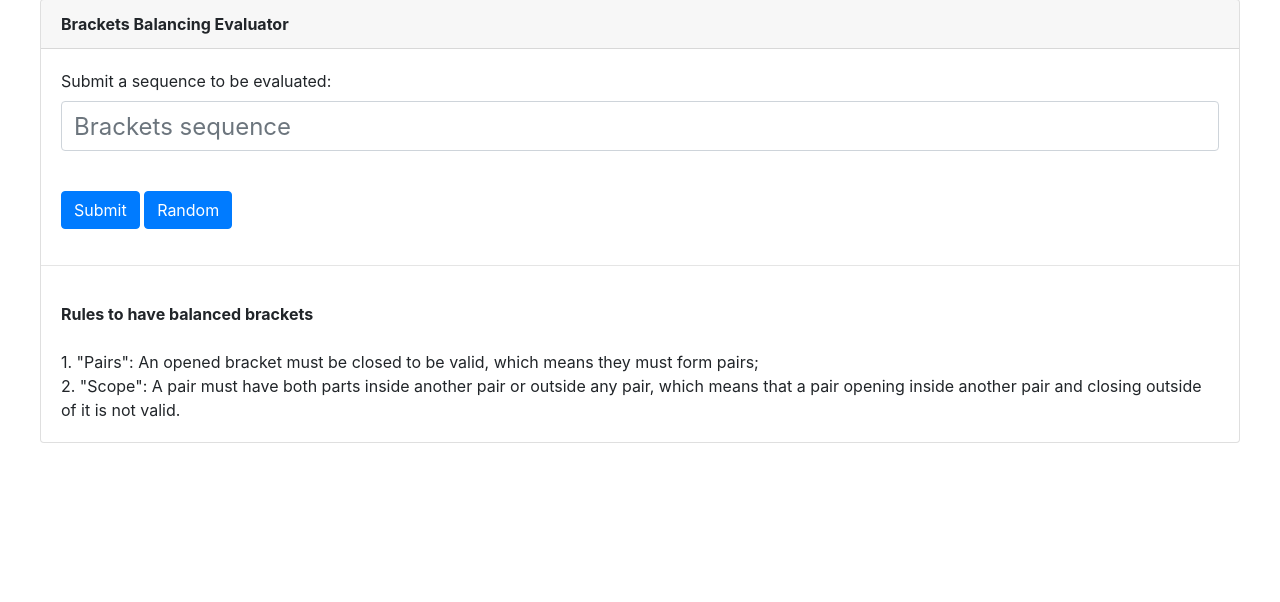
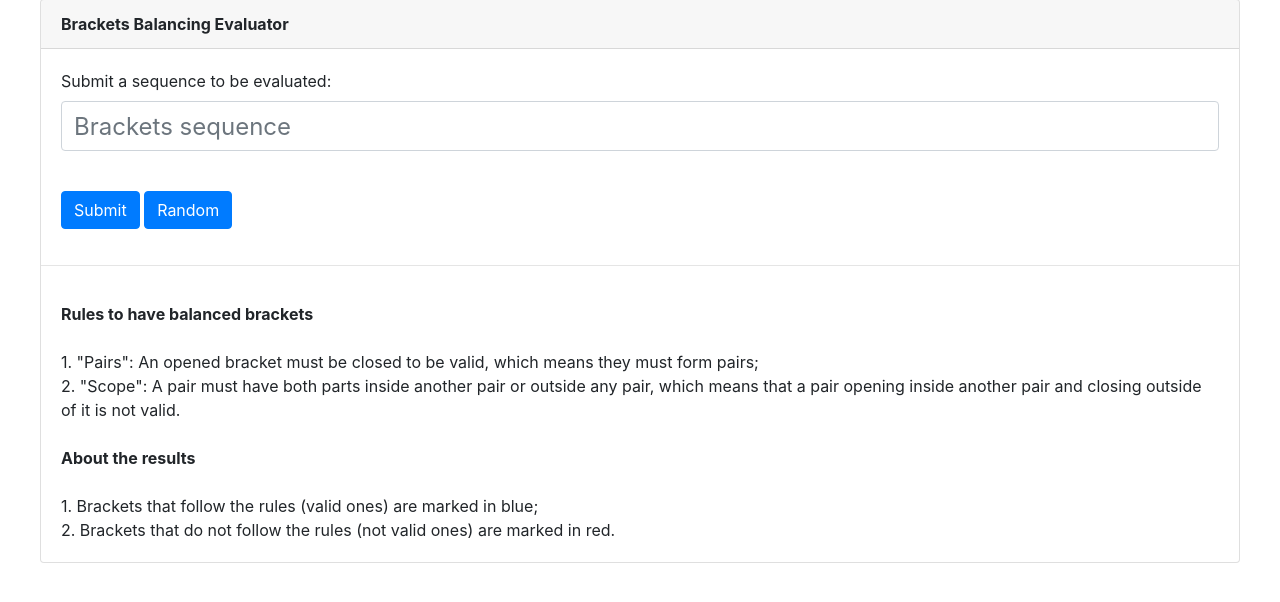
Before and after one commit to silviosomer/brackets-balancing, a PHP site: page / in a window 1280 px wide. Shown: the part 21-623 px from the top of the page. Run offline with PHP 8.4, Linux system fonts and the light colour scheme.

Commit message:
Second commit, with additional information.

```diff
--- a/index.php
+++ b/index.php
@@ -32,6 +32,11 @@
 
         1. "Pairs": An opened bracket must be closed to be valid, which means they must form pairs;<br/>
         2. "Scope": A pair must have both parts inside another pair or outside any pair, which means that a pair opening inside another pair and closing outside of it is not valid.
+        <br/>&nbsp;<br/>
+        <b>About the results</b><br/>&nbsp;<br/>
+
+        1. Brackets that follow the rules (valid ones) are marked in blue;<br/>
+        2. Brackets that do not follow the rules (not valid ones) are marked in red.
     </div>
     <div id="textEvaluate"></div>
 </div>
```
Also changed, not shown: stack.php (+73 -1 lines).
